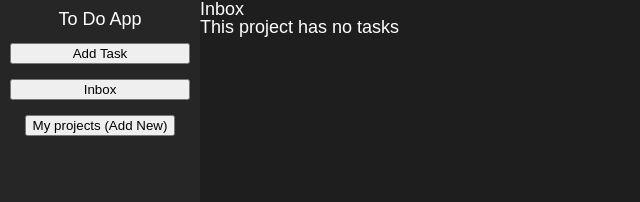
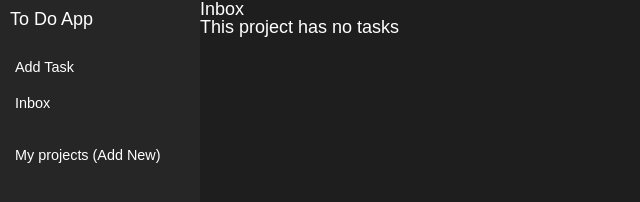
Before and after one commit to rzv12-09/todo-app, a website built with webpack: page src/template.html in a window 1280 px wide. Shown: the whole page, without its empty margins (0-640 px from the left). Built offline with nearby package versions, Linux system fonts and the light colour scheme.

Commit message:
style: adjust sidebar buttons colors,size and position

```diff
--- a/src/style.css
+++ b/src/style.css
@@ -1,6 +1,12 @@
 * {
     box-sizing: border-box;
 }
+button {
+    all: unset;
+    cursor: pointer;
+    font-size: 0.9rem;
+  }
+
 
 html, body {
     height: 100%;
@@ -17,6 +23,7 @@ body {
 :root {
     --content-bg-color: #1e1e1e;
     --sidebar-bg-color: #262626;
+    --project-hover-color: #b2920423;
 }
 
 .sidebar {
@@ -26,16 +33,34 @@ body {
     width: 200px;
     height: 100vh;
     position: sticky;
-    text-align: center;
+    text-align: left;
     top: 0;
     padding: 10px;
-    gap: 15px;
+    gap: 12px;
 }
 
+.myProjects {
+    margin-top: 15px;
+    display: flex;
+    flex-direction: column;
+    gap: 5px;
+}
 
+.sidebar button:hover{
+    background-color: var(--project-hover-color);
+}
 
 .content {
     background-color: var(--content-bg-color);
     flex: 1;
     overflow-y: auto;
 }
+
+.sidebar div:nth-child(1){
+    margin-bottom: 15px;
+}
+
+.sidebar button {
+    border-radius: 5px;
+    padding: 5px;
+}
```
